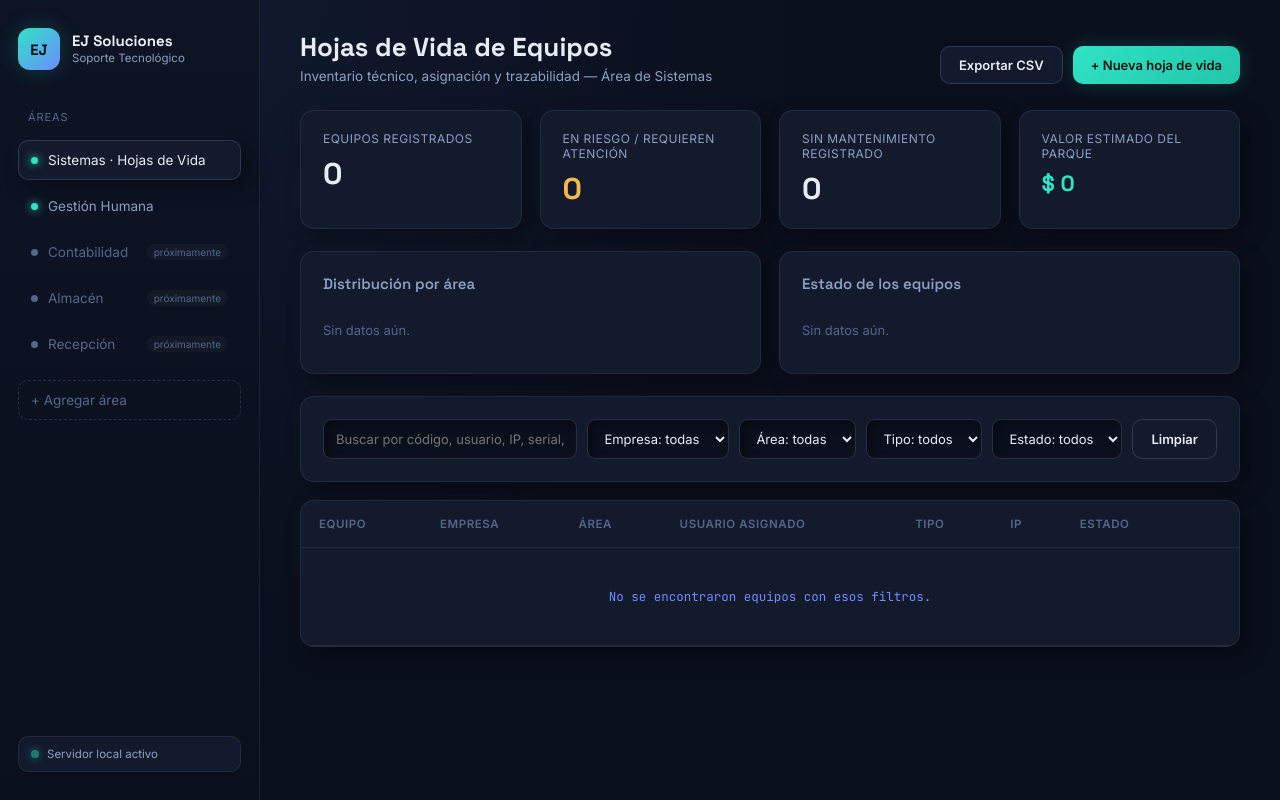
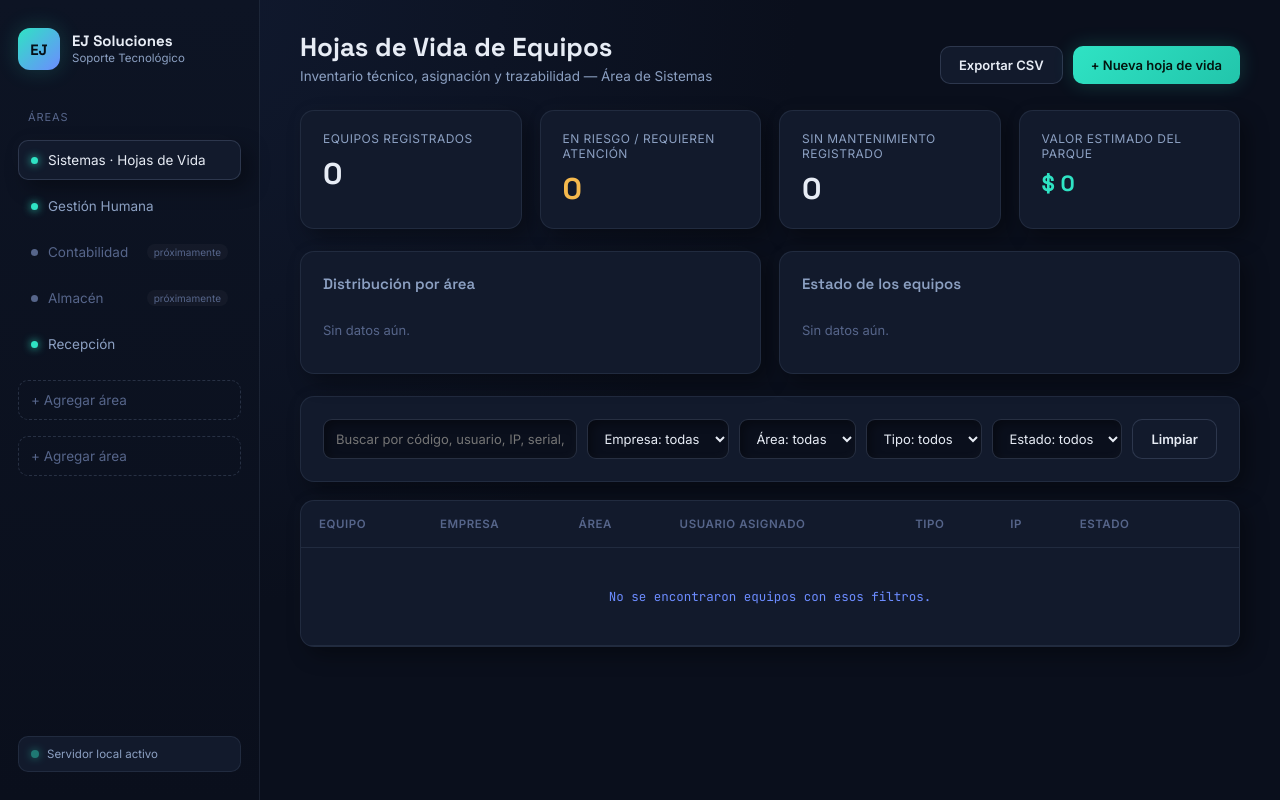
Before and after one commit to steven464328/IMPLESEG, a FastAPI app: page / in a window 1280 px wide. Run offline with FastAPI, Linux system fonts and the light colour scheme; data that the repository does not hold is empty.

Commit message:
Activar botón de recepción

```diff
--- a/app/templates/index.html
+++ b/app/templates/index.html
@@ -33,11 +33,14 @@
         <span class="dot"></span> Contabilidad <em>próximamente</em>
       </button>
       <button class="nav-item is-locked" disabled>
-        <span class="dot"></span> Almacén <em>próximamente</em>
-      </button>
-      <button class="nav-item is-locked" disabled>
-        <span class="dot"></span> Recepción <em>próximamente</em>
-      </button>
+                <span class="dot"></span> Almacén <em>próximamente</em>
+            </button>
+            <button class="nav-item" onclick="window.location.href='/recepcion/visitantes'">
+                <span class="dot dot-live"></span> Recepción
+            </button>
+            <button class="nav-item nav-add" disabled title="Cada área nueva se integra aquí sin afectar las demás">
+                + Agregar área
+            </button>
       <button class="nav-item nav-add" disabled title="Cada área nueva se integra aquí sin afectar las demás">
         + Agregar área
       </button>
```
